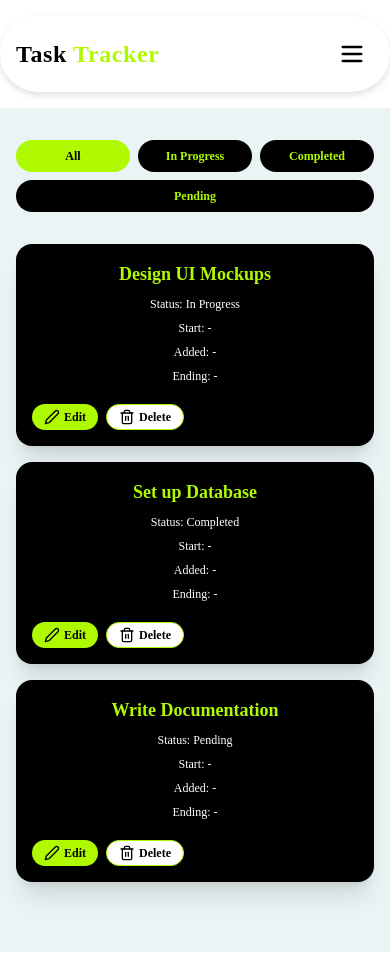
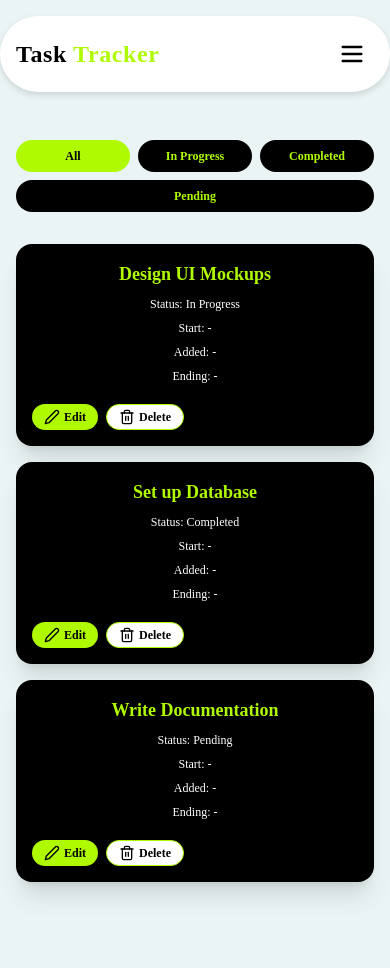
Before and after one commit to da-nn-yy/TaskTracker-App, a React (Vite) app: page / in a window 390 px wide. Built offline with nearby package versions, Linux system fonts and the light colour scheme; a web font is replaced by a local one.

Commit message:
Update global styles with body background color and responsive container utility

```diff
--- a/src/index.css
+++ b/src/index.css
@@ -1,7 +1,10 @@
 @import url('https://fonts.googleapis.com/css2?family=Agbalumo&family=Fugaz+One&family=Inter:ital,opsz,wght@0,14..32,100..900;1,14..32,100..900&display=swap');
 @import 'tailwindcss';
-#root {
+body {
   text-align: center;
   font-family:"Poppins", serif;
-
+  background-color: #eaf4f4;
 }
+@utility container {
+  @apply mx-auto max-w-[1252px] px-16 max-xl:px-10 max-lg:px-6 max-sm:px-4
+}
```
